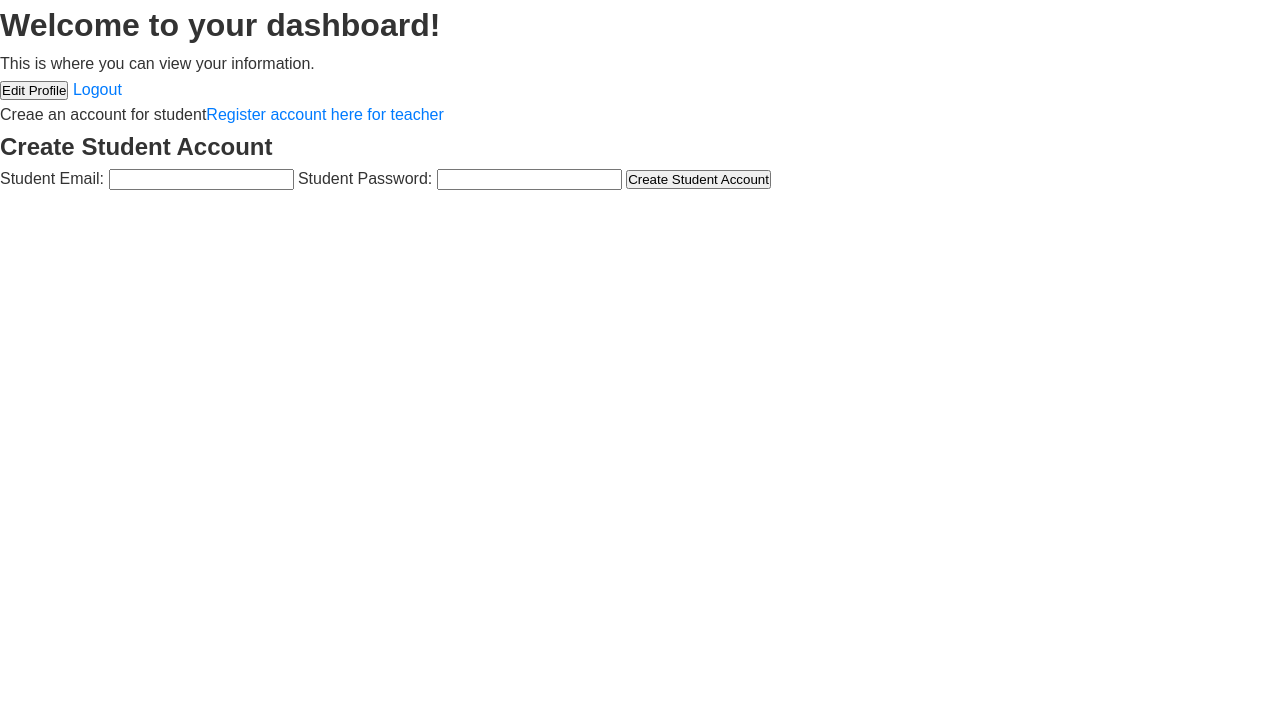
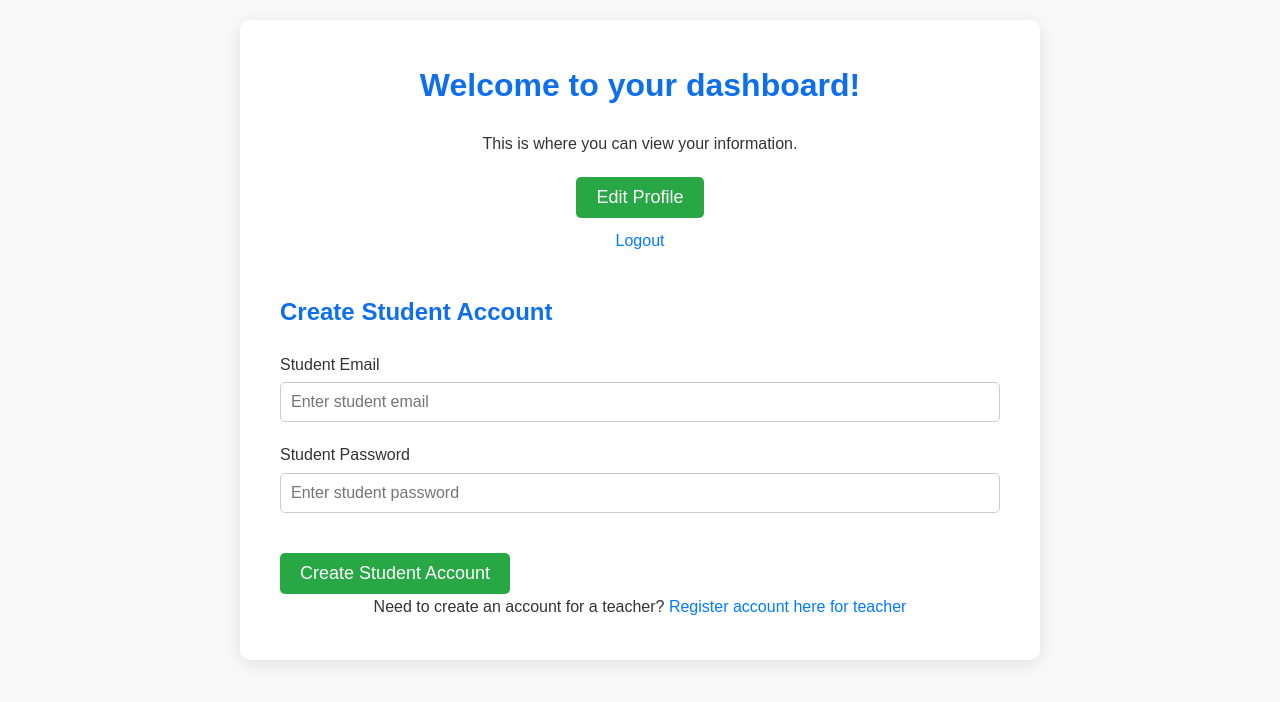
Before and after one commit to cruttam7/Tutor-Scheduler, a website: page frontend/public/dashboard.html in a window 1280 px wide. Drawn offline with Linux system fonts and the light colour scheme; no server answers.

Commit message:
final sprint 1

```diff
--- a/frontend/public/dashboard.html
+++ b/frontend/public/dashboard.html
@@ -7,22 +7,28 @@
     <title>Dashboard</title>
 </head>
 <body>
-    <h1>Welcome to your dashboard!</h1>
-    <p>This is where you can view your information.</p>
-    <button onclick="window.location.href='profile.html'">Edit Profile</button>
-    <a href="#" onclick="logout(); return false;">Logout</a>
-    <p>Creae an account for student<a href="register.html">Register account here for teacher </a></p>
-</body>
-<body>
- <!-- dashboard.html -->
-<h2>Create Student Account</h2>
-<form id="createStudentForm">
-    Student Email: <input type="email" id="studentEmail" required>
-    Student Password: <input type="password" id="studentPassword" required>
-    <button type="submit">Create Student Account</button>
-</form>
+    <div class="dashboard-container">
+        <h1>Welcome to your dashboard!</h1>
+        <p>This is where you can view your information.</p>
+        <button class="primary-button" onclick="window.location.href='profile.html'">Edit Profile</button>
+        <a href="#" class="logout-link" onclick="logout(); return false;">Logout</a>
 
-<script src="app.js"></script>
+        <div class="create-account-section">
+            <h2>Create Student Account</h2>
+            <form id="createStudentForm">
+                <label for="studentEmail">Student Email</label>
+                <input type="email" id="studentEmail" placeholder="Enter student email" required>
 
+                <label for="studentPassword">Student Password</label>
+                <input type="password" id="studentPassword" placeholder="Enter student password" required>
+
+                <button class="primary-button" type="submit">Create Student Account</button>
+            </form>
+        </div>
+
+        <p>Need to create an account for a teacher? <a href="register.html" class="secondary-link">Register account here for teacher</a></p>
+    </div>
+
+    <script src="app.js"></script>
 </body>
 </html>
--- a/frontend/public/loginonly.css
+++ b/frontend/public/loginonly.css
@@ -1,9 +1,11 @@
+/* Global Reset */
 * {
     margin: 0;
     padding: 0;
     box-sizing: border-box;
 }
 
+/* Body Styling */
 body {
     font-family: 'Roboto', sans-serif;
     background: linear-gradient(135deg, #43b46e, #88d3ce);
@@ -13,48 +15,80 @@ body {
     align-items: center;
 }
 
+/* Container for the Form */
 .login-container {
     display: flex;
     justify-content: center;
     align-items: center;
     height: 100%;
+    width: 40%;
 }
 
+/* Form Box */
 .form-box {
     background-color: white;
     padding: 40px;
     border-radius: 10px;
     box-shadow: 0 4px 20px rgba(0, 0, 0, 0.1);
     text-align: center;
+    width: 400px; /* Prevent the form from being too wide */
+    width: 100%;
 }
 
+/* Form Heading */
 h1 {
     color: #333;
     margin-bottom: 30px;
+    font-size: 24px; /* Adjusted for a better look */
 }
 
+/* Input Fields Styling */
+input[type="text"],
 input[type="email"],
 input[type="password"] {
     width: 100%;
-    padding: 10px;
+    padding: 12px;
     margin: 10px 0;
     border: 1px solid #ccc;
     border-radius: 5px;
     font-size: 16px;
+    outline: none;
+    transition: border-color 0.3s ease, box-shadow 0.3s ease;
 }
 
+/* Input Focus State */
+input[type="text"]:focus,
+input[type="email"]:focus,
+input[type="password"]:focus {
+    border-color: #43b46e;
+    box-shadow: 0 0 5px rgba(67, 180, 110, 0.5);
+}
+
+/* Button Styling */
 button[type="submit"] {
     width: 100%;
-    padding: 10px;
+    padding: 12px;
     background-color: #386331;
     color: white;
     border: none;
     border-radius: 5px;
     font-size: 18px;
     cursor: pointer;
-    transition: background-color 0.3s ease;
+    transition: background-color 0.3s ease, transform 0.3s ease, box-shadow 0.3s ease;
+    margin-top: 20px; /* Added space above the button */
 }
 
-button[type="submit"]:hover {
+/* Button Hover and Focus */
+button[type="submit"]:hover,
+button[type="submit"]:focus {
     background-color: #88d3ce;
+    transform: scale(1.05); /* Slightly enlarge the button on hover */
+    box-shadow: 0 4px 15px rgba(0, 0, 0, 0.2);
 }
+
+/* Error Message Styling (Optional) */
+.error-message {
+    color: #ff4d4d;
+    font-size: 14px;
+    margin-top: 10px;
+}
--- a/frontend/public/style.css
+++ b/frontend/public/style.css
@@ -839,3 +839,132 @@ header.scrolled {
     padding: 30px 20px;
     box-shadow: 0 1px 5px rgba(0, 0, 0, 0.3);
 }
+/* Global Reset */
+* {
+    margin: 0;
+    padding: 0;
+    box-sizing: border-box;
+}
+
+/* Body Styling */
+body {
+    font-family: 'Poppins', Arial, sans-serif;
+    line-height: 1.6;
+    background-color: #f9f9f9;
+    color: #333;
+    padding: 20px;
+}
+
+/* Dashboard Container */
+.dashboard-container {
+    max-width: 800px;
+    margin: 0 auto;
+    padding: 40px;
+    background-color: #ffffff;
+    box-shadow: 0px 4px 20px rgba(0, 0, 0, 0.1);
+    border-radius: 10px;
+    text-align: center;
+}
+
+/* Headings */
+h1, h2 {
+    margin-bottom: 20px;
+    color: #0e6fee;
+}
+
+/* Buttons */
+.primary-button {
+    background-color: #28a745;
+    color: white;
+    border: none;
+    padding: 10px 20px;
+    font-size: 18px;
+    cursor: pointer;
+    border-radius: 5px;
+    margin-top: 20px;
+    transition: background-color 0.3s ease, transform 0.3s ease;
+}
+
+.primary-button:hover {
+    background-color: #218838;
+    transform: scale(1.05);
+}
+
+.logout-link {
+    display: block;
+    margin-top: 10px;
+    color: #007bff;
+    text-decoration: none;
+    font-size: 16px;
+    transition: color 0.3s ease;
+}
+
+.logout-link:hover {
+    color: #0056b3;
+}
+
+/* Form Styling */
+form {
+    display: flex;
+    flex-direction: column;
+    align-items: flex-start;
+    margin-top: 20px;
+}
+
+label {
+    font-size: 16px;
+    margin-bottom: 5px;
+    color: #333;
+}
+
+input[type="email"],
+input[type="password"] {
+    width: 100%;
+    padding: 10px;
+    margin-bottom: 20px;
+    border: 1px solid #ccc;
+    border-radius: 5px;
+    font-size: 16px;
+    outline: none;
+    transition: border-color 0.3s ease, box-shadow 0.3s ease;
+}
+
+input[type="email"]:focus,
+input[type="password"]:focus {
+    border-color: #43b46e;
+    box-shadow: 0 0 5px rgba(67, 180, 110, 0.5);
+}
+
+/* Secondary Links */
+.secondary-link {
+    color: #007bff;
+    text-decoration: none;
+    transition: color 0.3s ease;
+}
+
+.secondary-link:hover {
+    color: #0056b3;
+}
+
+/* Create Account Section */
+.create-account-section {
+    margin-top: 40px;
+    text-align: left;
+}
+
+/* Responsive Adjustments */
+@media (max-width: 768px) {
+    .dashboard-container {
+        padding: 20px;
+    }
+
+    .primary-button {
+        font-size: 16px;
+        padding: 10px;
+    }
+
+    input[type="email"],
+    input[type="password"] {
+        font-size: 14px;
+    }
+}
```
Also changed, not shown: frontend/public/register.html (+5 -1 lines), frontend/public/studentLogin.html (+5 -3 lines).
